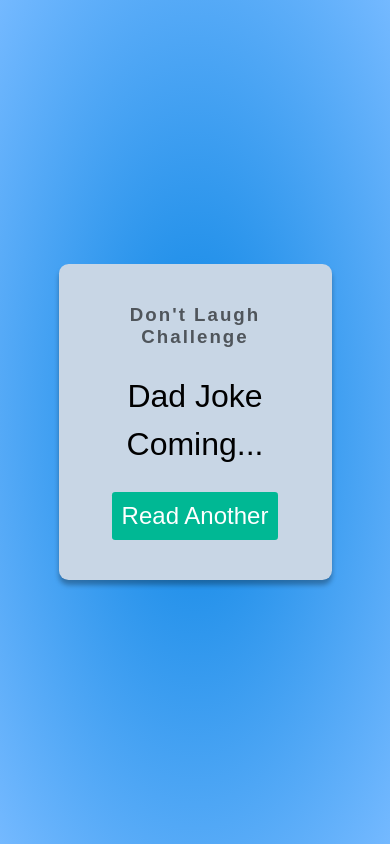
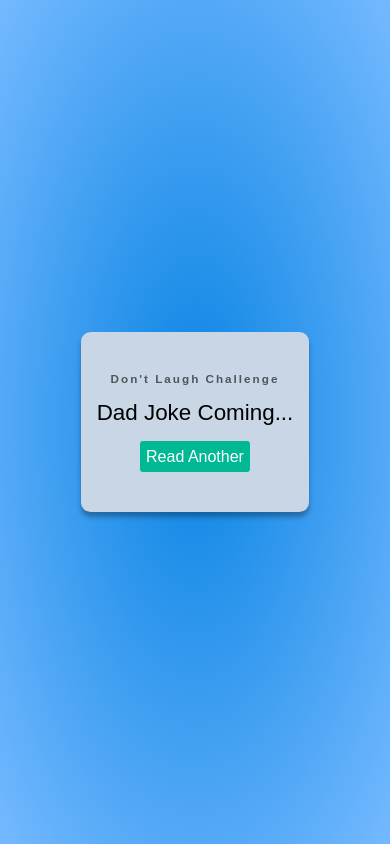
Before and after one commit to stephenmarri/singletons, a plain HTML site: page randomDadJokes/index.html in a window 390 px wide. Drawn offline with Linux system fonts and the light colour scheme; no server answers; a web font is replaced by a local one.

Commit message:
rDJ: added media queries

```diff
--- a/randomDadJokes/style.css
+++ b/randomDadJokes/style.css
@@ -59,3 +59,25 @@ h3{
 .btn:active{
     transform: scale(0.98);
 }
+
+/* media queries */
+@media only screen and (max-width: 600px) {
+    body {
+     font-size: 10px;
+    }
+  }
+
+  .joke{
+    font-size: 1.4rem;
+    letter-spacing: normal;
+    line-height: 1.5rem;
+    margin: 1rem auto;
+}
+.btn{
+
+    border-radius: 0.2rem;
+    font-size: 1rem;
+    padding: 0.4rem;
+}
+
+/* media queries */
```
